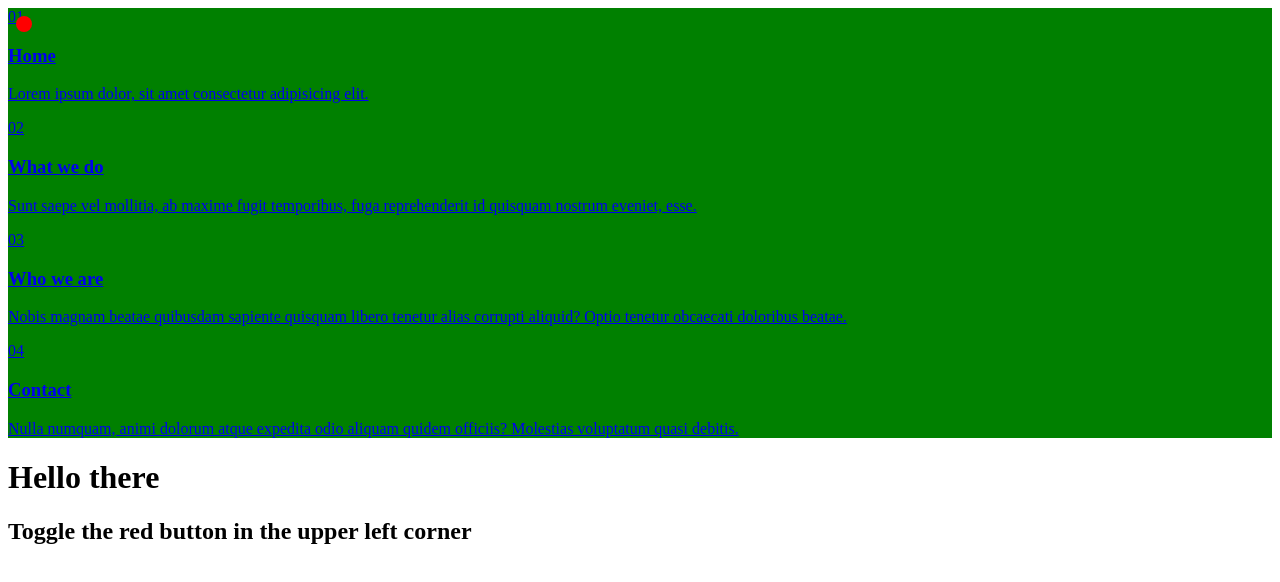
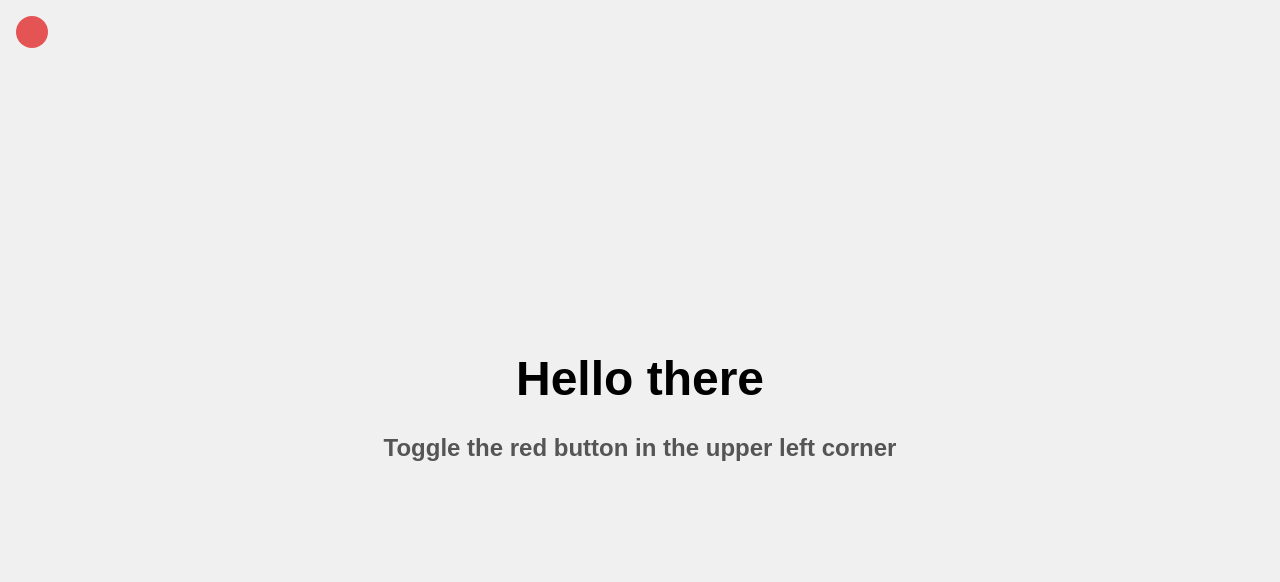
Before and after one commit to jesshansson/exercise-animation, a plain HTML site: page examples/02_slidein_menu/index.html in a window 1280 px wide. Drawn offline with Linux system fonts and the light colour scheme.

Commit message:
started on exercise 4

```diff
--- /dev/null
+++ b/examples/01_hoverbutton/style.css
@@ -0,0 +1,26 @@
+*{
+  margin: 2rem;
+  font-family: 'Gill Sans', 'Gill Sans MT', Calibri, 'Trebuchet MS', sans-serif;
+}
+
+a {
+  text-decoration: none;
+  color: rgb(29, 29, 29);
+  font-weight: 600;
+  font-size: 20px;
+}
+
+a.btn  {
+  background-color: rgb(236, 162, 162);
+  padding: 1rem 2rem;
+  border-radius: 5px;
+  cursor: pointer;
+}
+
+a.btn:hover {
+  background-color: coral;
+  box-shadow: 10px 5px 5px rgb(58, 57, 57);
+  padding: 2rem 4rem;
+  font-size: 25px;
+  transition: 0.8s ease-in-out;
+}
--- a/examples/02_slidein_menu/style.css
+++ b/examples/02_slidein_menu/style.css
@@ -1,17 +1,94 @@
+body {
+  font-family: Arial, sans-serif;
+  margin: 0;
+  padding: 0;
+  display: flex;
+  flex-direction: column;
+  align-items: center;
+  justify-content: center;
+  height: 100vh;
+  background-color: #f0f0f0;
+}
+
 nav {
-    background-color: green;
+  position: fixed;
+  top: 0;
+  left: 0;
+  max-width: 30vw;
+  height: 100%;
+  background-color: #2c2c2c;
+  transform: translateX(-30vw);
+  transition: left 0.3s ease;
+  display: flex;
+  flex-direction: column;
 }
 
 nav.open {
-    background-color: hotpink;
+  transform: translateX(0);
+}
+
+nav {
+
+  a {
+  display: flex;
+  align-items: center;
+  padding: 1rem;
+  margin-top: 5rem;
+  color: white;
+  text-decoration: none;
+  border-bottom: 1px solid #444;
+  transition: background-color 0.3s ease;
+  }
+
+ a:hover {
+  background-color: #444
+}
+
+  aside {
+    margin-right: 1rem;
+    font-weight: bold;
+    color: #b3b3b3;
+  }
+
+  article h3 {
+    margin: 0;
+  }
+
+  article p.desc {
+    font-size: 0.9rem;
+    color: #b3b3b3;
+  }
+
 }
 
 a.toggle {
-    position: absolute;
-    top: 1rem;
-    left: 1rem;
-    width: 1rem;
-    height: 1rem;
-    border-radius: 50px;
-    background-color: red;
+  position: absolute;
+  top: 1rem;
+  left: 1rem;
+  width: 2rem;
+  height: 2rem;
+  border-radius: 50px;
+  background-color: rgb(228, 84, 84);
+  z-index: 10;
 }
+
+ a.toggle:hover {
+  background-color: coral;
+  padding: 0.5rem;
+  transition: 0.3s ease-in-out;
+}
+
+
+h1, h2 {
+  text-align: center;
+}
+
+h1 {
+  font-size: 3rem;
+  margin-bottom: 0.5rem;
+}
+
+h2 {
+  font-size: 1.5rem;
+  color: #555;
+}
--- /dev/null
+++ b/examples/03_cardspread/style.css
@@ -0,0 +1,95 @@
+:root {
+  --card-1-color: rgba(234,52,38,1);
+  --card-2-color: rgba(240,151,61,1);
+  --card-3-color: rgba(250,248,94,1);
+  --card-4-color: rgba(137,249,97,1);
+  --card-5-color: rgba(105,203,142,1);
+  --card-6-color: rgba(133,232,250,1);
+  --card-7-color: rgba(107,119,244,1);
+  --card-8-color: rgba(188,126,238,1);
+  --card-9-color: rgba(233,182,209,1);
+}
+
+
+body {
+  margin: 0;
+  background-color: #eeeeee;
+}
+
+.cards {
+  height: 100vh;
+  display:flex ;
+  align-items: center;
+  justify-content: center;
+  position: relative;
+
+  .card {
+    width: 10rem;
+    height: 15rem;
+    position: absolute;
+    transition: all 0.2s ease;
+    border-radius: 4px;
+    transform-origin: center bottom;
+    box-shadow: 2px 1px 1px 0px rgba(0,0,0,0.1);
+  }
+
+}
+
+.cards:hover {
+
+  .card:nth-of-type(1) {
+  transform: translate(2rem) rotateZ(40deg);
+  }
+  .card:nth-of-type(2) {
+    transform: translate(1.5rem) rotateZ(30deg);
+  }
+  .card:nth-of-type(3) {
+    transform: translate(1rem) rotateZ(20deg);
+  }
+  .card:nth-of-type(4) {
+    transform: translate(.5rem) rotateZ(10deg);
+  }
+  .card:nth-of-type(6) {
+    transform: translate(-.5rem) rotateZ(-10deg);
+  }
+ .card:nth-of-type(7) {
+    transform: translate(-1rem) rotateZ(-20deg);
+  }
+  .card:nth-of-type(8) {
+    transform: translate(-1.5rem) rotateZ(-30deg);
+  }
+  .card:nth-of-type(9) {
+    transform: translate(-2rem) rotateZ(-40deg);
+  }
+
+}
+
+
+.card:nth-of-type(1) {
+  background-color: var(--card-1-color);
+}
+
+.card:nth-of-type(2) {
+  background-color: var(--card-2-color)
+}
+.card:nth-of-type(3) {
+  background-color: var(--card-3-color)
+}
+.card:nth-of-type(4) {
+  background-color: var(--card-4-color)
+}
+.card:nth-of-type(5) {
+  background-color: var(--card-5-color)
+}
+.card:nth-of-type(6) {
+  background-color: var(--card-6-color)
+}
+.card:nth-of-type(7) {
+  background-color: var(--card-7-color)
+}
+.card:nth-of-type(8) {
+  background-color: var(--card-8-color)
+}
+.card:nth-of-type(9) {
+  background-color: var(--card-9-color)
+}
--- /dev/null
+++ b/examples/04_fourcorners/style.css
@@ -0,0 +1,48 @@
+body {
+  margin: 0;
+  background-color: #eeeeee ;
+  height: 100vh;
+  display: flex;
+  justify-content: center;
+  align-items: center;
+}
+
+main {
+  background-color: white;
+  width: 500px;
+  height: 500px;
+  box-shadow: 0px 0px 37px 6px rgba(0,0,0,0.05);
+  position: relative;
+}
+
+aside {
+  width: 50px;
+  height: 50px;
+  background-color: green;
+  position: absolute;
+  animation: moveCube 8s infinite ease-in-out;
+}
+
+
+@keyframes moveCube {
+  0%, 100% {
+    top: 0;
+    left: 0;
+    background-color: green;
+  }
+  25% {
+    top: 0;
+    left: 450px;
+    background-color: blue;
+  }
+  50% {
+    top: 450px;
+    left: 450px;
+    background-color: red;
+  }
+  75% {
+    top: 450px;
+    left: 0;
+    background-color: yellow;
+  }
+}
```
Also changed, not shown: examples/01_hoverbutton/index.html (+1 -1 lines), examples/03_cardspread/index.html (+2 -0 lines), examples/05_spinner/style.css (added), examples/06_stopwatch/style.css (added), examples/07_sw_crawler/style.css (added), examples/08_flipcard/style.css (added), examples/09_cube/style.css (added), examples/10_organic/style.css (added).
